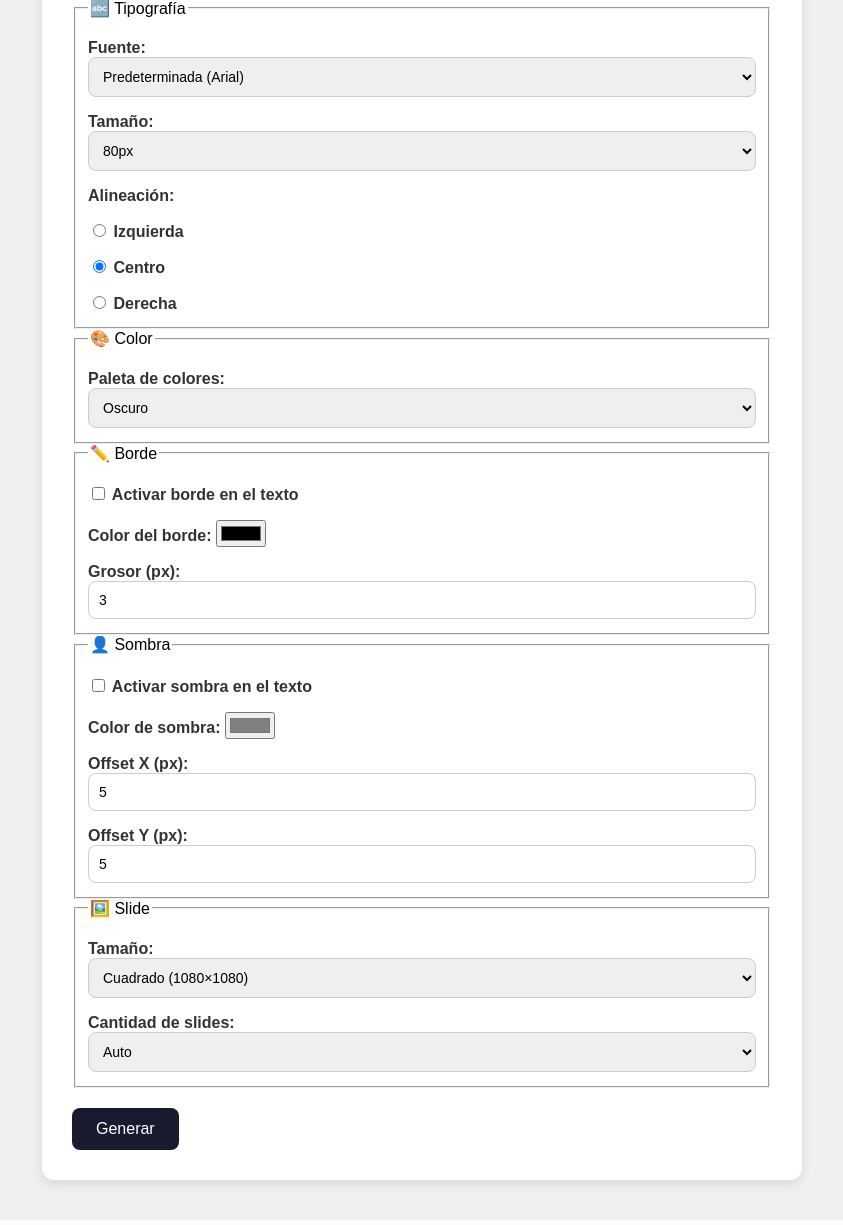
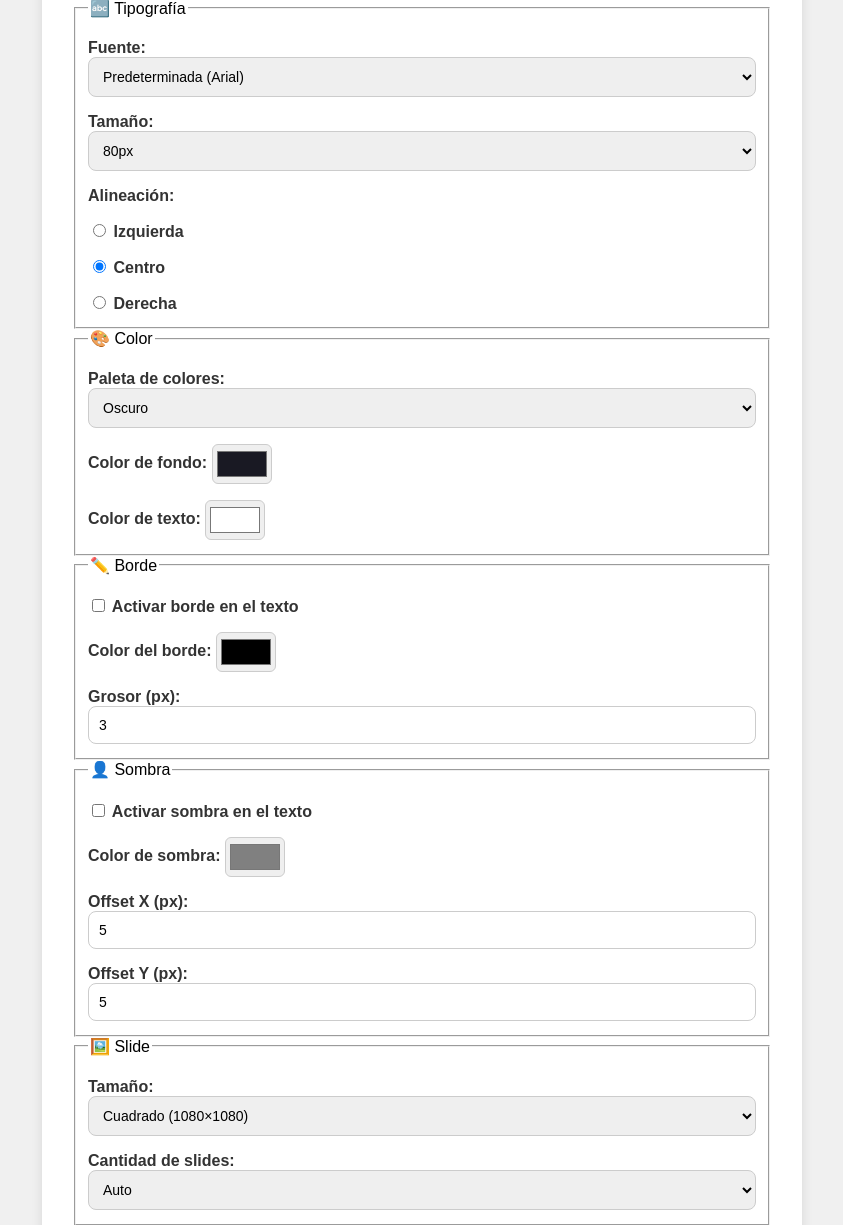
Before and after one commit to UribeCamilo98/content-forge, a Flask app: page / in a window 1280 px wide. Shown: the part 369-1594 px from the top of the page, without its empty margins (218-1061 px from the left). Before the commit the page ends 1563 px from the top, so only its background shows below. Run offline with Flask 3, Linux system fonts and the light colour scheme.

Commit message:
selector de colores
Se agrego la capacidad del usuario de escoger los colores de fondo y texto por defecto.

```diff
--- a/app.py
+++ b/app.py
@@ -1,6 +1,6 @@
 from flask import Flask, render_template, request
 from generator.carousel import Carrusel
-from utils.colors import obtener_paleta
+from utils.colors import obtener_paleta, PALETAS
 from utils.fonts import font_manager
 from config import PRESETS_TAMANO, TAMANO_OPCIONES
 
@@ -15,13 +15,22 @@ app = Flask(__name__)
 @app.route("/")
 def home():
     fuentes = font_manager.listar_fuentes()
-    return render_template("index.html", fuentes=fuentes, tamano_opciones=TAMANO_OPCIONES)
+    return render_template("index.html", fuentes=fuentes, tamano_opciones=TAMANO_OPCIONES, paletas=PALETAS)
 
 @app.route("/generar", methods=["POST"])
 def generar():
     texto = request.form["texto"]
-    nombre_paleta = request.form.get("paleta", "oscuro")
-    paleta = obtener_paleta(nombre_paleta)
+    color_fondo_hex = request.form.get("color_fondo", "")
+    color_texto_hex = request.form.get("color_texto", "")
+
+    if not color_fondo_hex or not color_texto_hex:
+        nombre_paleta = request.form.get("paleta", "oscuro")
+        paleta = obtener_paleta(nombre_paleta)
+        color_fondo_hex = paleta["fondo"]
+        color_texto_hex = paleta["texto"]
+
+    color_fondo = hex_a_rgb(color_fondo_hex)
+    color_texto = hex_a_rgb(color_texto_hex)
 
     fuente = request.form.get("fuente", "")
     tamano_str = request.form.get("tamano", "")
@@ -51,14 +60,15 @@ def generar():
         sombra_offset = None
         sombra_color = (128, 128, 128)
 
-    plantilla = Carrusel(texto, paleta["fondo"], paleta["texto"], fuente=fuente,
+    plantilla = Carrusel(texto, color_fondo, color_texto, fuente=fuente,
                          num_slides=num_slides, tamano=tamano, alineacion=alineacion,
                          ancho=ancho, alto=alto, contorno_color=contorno_color,
                          contorno_grosor=contorno_grosor, sombra_offset=sombra_offset,
                          sombra_color=sombra_color)
     ruta = plantilla.generar()
 
-    return render_template("index.html", ruta = ruta, fuentes=font_manager.listar_fuentes(), tamano_opciones=TAMANO_OPCIONES)
+    return render_template("index.html", ruta = ruta, fuentes=font_manager.listar_fuentes(),
+                           tamano_opciones=TAMANO_OPCIONES, paletas=PALETAS)
 
 if __name__ == "__main__":
     app.run(debug=True)
--- /dev/null
+++ b/static/script.js
@@ -0,0 +1,16 @@
+document.addEventListener('DOMContentLoaded', function(){
+    var paletaSelect = document.getElementById('paleta-select');
+    var colorFondo = document.querySelector('input[name="color_fondo"]');
+    var colorTexto = document.querySelector('input[name="color_texto"]');
+
+    function aplicarPaleta(){
+        var opt = paletaSelect.options[paletaSelect.selectedIndex];
+        if(opt.value && opt.dataset.fondo){
+            colorFondo.value=opt.dataset.fondo;
+            colorTexto.value=opt.dataset.texto;
+        }
+    }
+
+    aplicarPaleta();
+    paletaSelect.addEventListener('change', aplicarPaleta);
+})
--- a/static/style.css
+++ b/static/style.css
@@ -65,3 +65,13 @@ button:hover {
 .resultado code {
     word-break: break-all;
 }
+
+input[type="color"] {
+    width: 60px;
+    height: 40px;
+    padding: 2px;
+    border: 1px solid #ccc;
+    border-radius: 6px;
+    cursor: pointer;
+    vertical-align: middle;
+}
--- a/templates/index.html
+++ b/templates/index.html
@@ -48,15 +48,19 @@
             <fieldset>
                 <legend>🎨 Color</legend>
                 <label>Paleta de colores:
-                    <select name="paleta">
-                        <option value="oscuro">Oscuro</option>
-                        <option value="claro">Claro</option>
-                        <option value="violeta">Violeta</option>
-                        <option value="naturaleza">Naturaleza</option>
-                        <option value="pastel">Pastel</option>
-                        <option value="neon">Neon</option>
-                        <option value="sabrina">Sabrina</option>
+                    <select name="paleta" id="paleta-select">
+                        <option value="">— Personalizado —</option>
+                        {% for nombre, colores in paletas.items() %}
+                        <option value="{{ nombre }}" data-fondo="{{ colores.fondo }}" data-texto="{{ colores.texto }}"
+                            {% if nombre=='oscuro' %}selected{% endif %}>{{ nombre | capitalize }}</option>
+                        {% endfor %}
                     </select>
+                    <label>Color de fondo:
+                        <input type="color" name="color_fondo" value="#191923">
+                    </label>
+                    <label>Color de texto:
+                        <input type="color" name="color_texto" value="#ffffff">
+                    </label>
                 </label>
             </fieldset>
             <!-- ===== 4. BORDE ===== -->
@@ -124,6 +128,7 @@
         {% endif %}
 
     </div>
+    <script src="{{ url_for('static', filename='script.js') }}"></script>
 </body>
 
 </html>
--- a/utils/colors.py
+++ b/utils/colors.py
@@ -1,11 +1,11 @@
 PALETAS = {
-    "oscuro": {"fondo": (25, 25, 35), "texto": (255, 255, 255)},
-    "claro": {"fondo": (245, 245, 245), "texto": (30, 30, 30)},
-    "naturaleza": {"fondo": (34, 139, 34), "texto": (255, 255, 255)},
-    "pastel": {"fondo": (255, 182, 193), "texto": (80, 40, 60)},
-    "neon": {"fondo": (0, 0, 0), "texto": (57, 255, 20)},
-    "sabrina":{"fondo":(242, 233, 216), "texto":(140, 92, 50)},
-    "violeta":{"fondo":(36, 41, 76), "texto":(155, 147, 250)}
+    "oscuro": {"fondo": "#191923", "texto": "#ffffff"},
+    "claro": {"fondo": "#f5f5f5", "texto": "#1e1e1e"},
+    "naturaleza": {"fondo": "#228b22", "texto": "#ffffff"},
+    "pastel": {"fondo": "#ffb6c1", "texto": "#50283c"},
+    "neon": {"fondo": "#000000", "texto": "#39ff14"},
+    "sabrina":{"fondo":"#f2e9d8", "texto":"#8c5c32"},
+    "violeta":{"fondo":"#24294c", "texto":"#9b93fa"}
 }
 
 def obtener_paleta(nombre):
```
Also changed, not shown: INSTRUCCIONES.txt (+12 -11 lines), tests/test_colors.py (+2 -2 lines).
